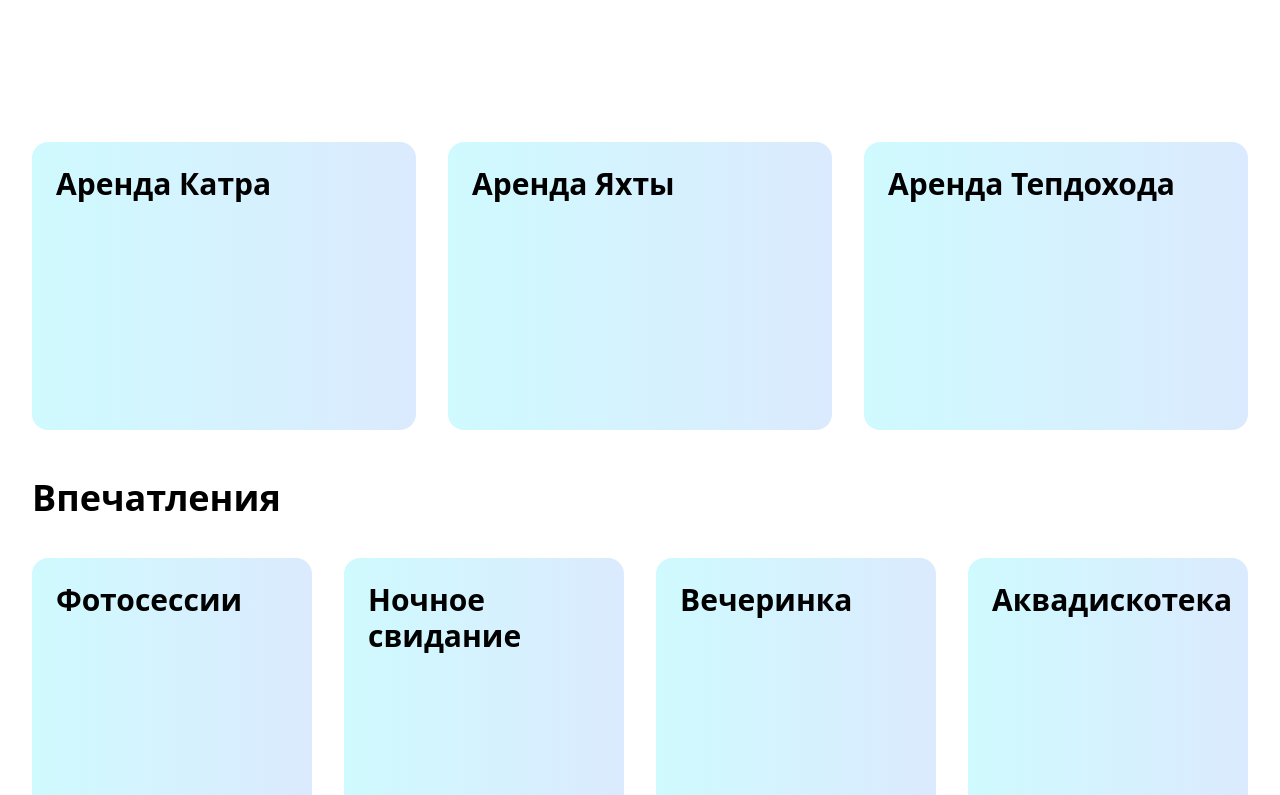
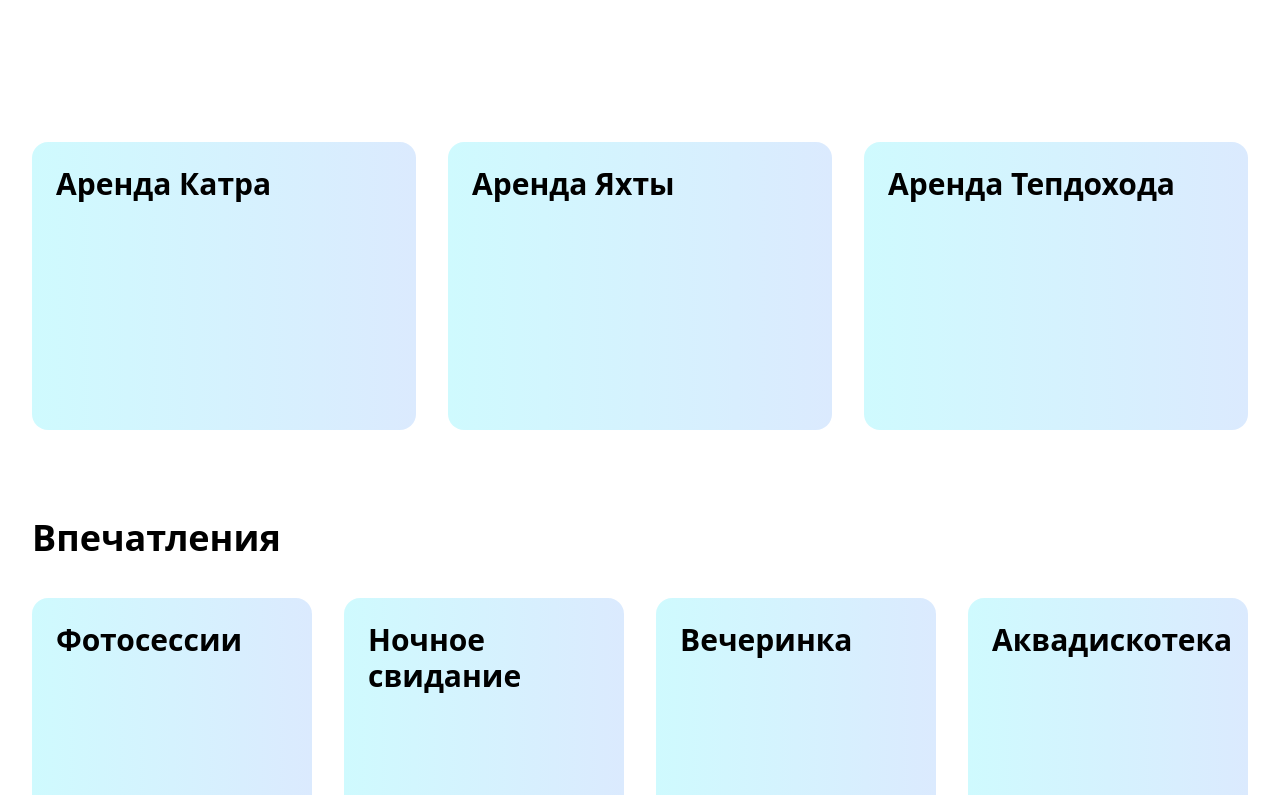
Before and after one commit to nvadeveloper/rent-boat-nextjs-frontend, a Next.js app: page / in a window 1280 px wide. Shown: the part 410-1205 px from the top of the page. Built offline with nearby package versions, Linux system fonts and the light colour scheme.

Commit message:
first commit

```diff
--- a/components/indexPage/Impression.js
+++ b/components/indexPage/Impression.js
@@ -3,7 +3,7 @@
 const Impression = () => {
     return (
         <>
-            <p className="text-4xl font-extrabold font-montserrat py-6 sm:pt-12 sm:pb-10">Впечатления</p>
+            <p className="text-4xl font-extrabold font-montserrat py-6 sm:pt-12 sm:pb-10 mt-10">Впечатления</p>
 
             <div className="grid grid-cols-1 sm:grid-cols-4 gap-8">
 
```
